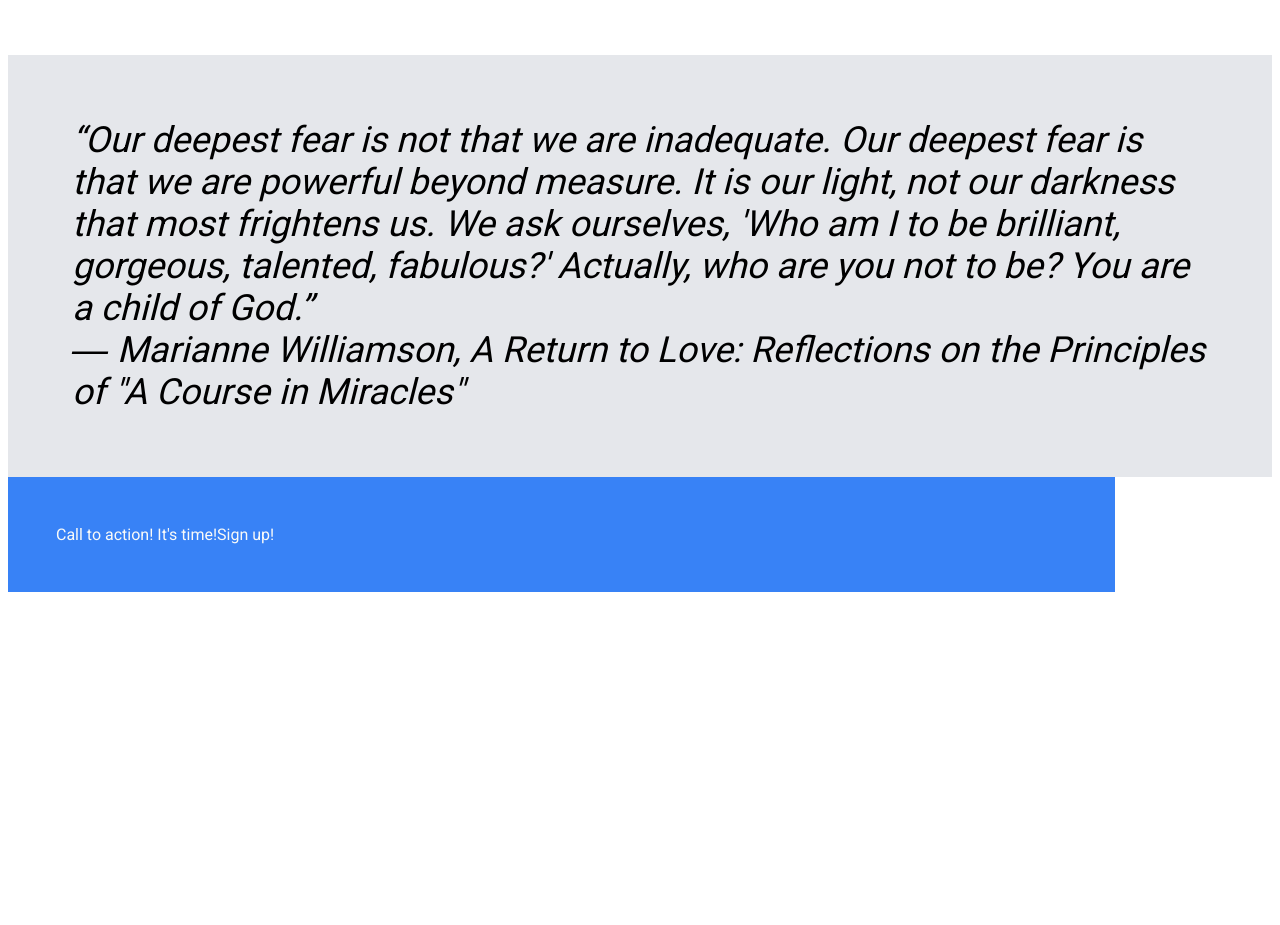
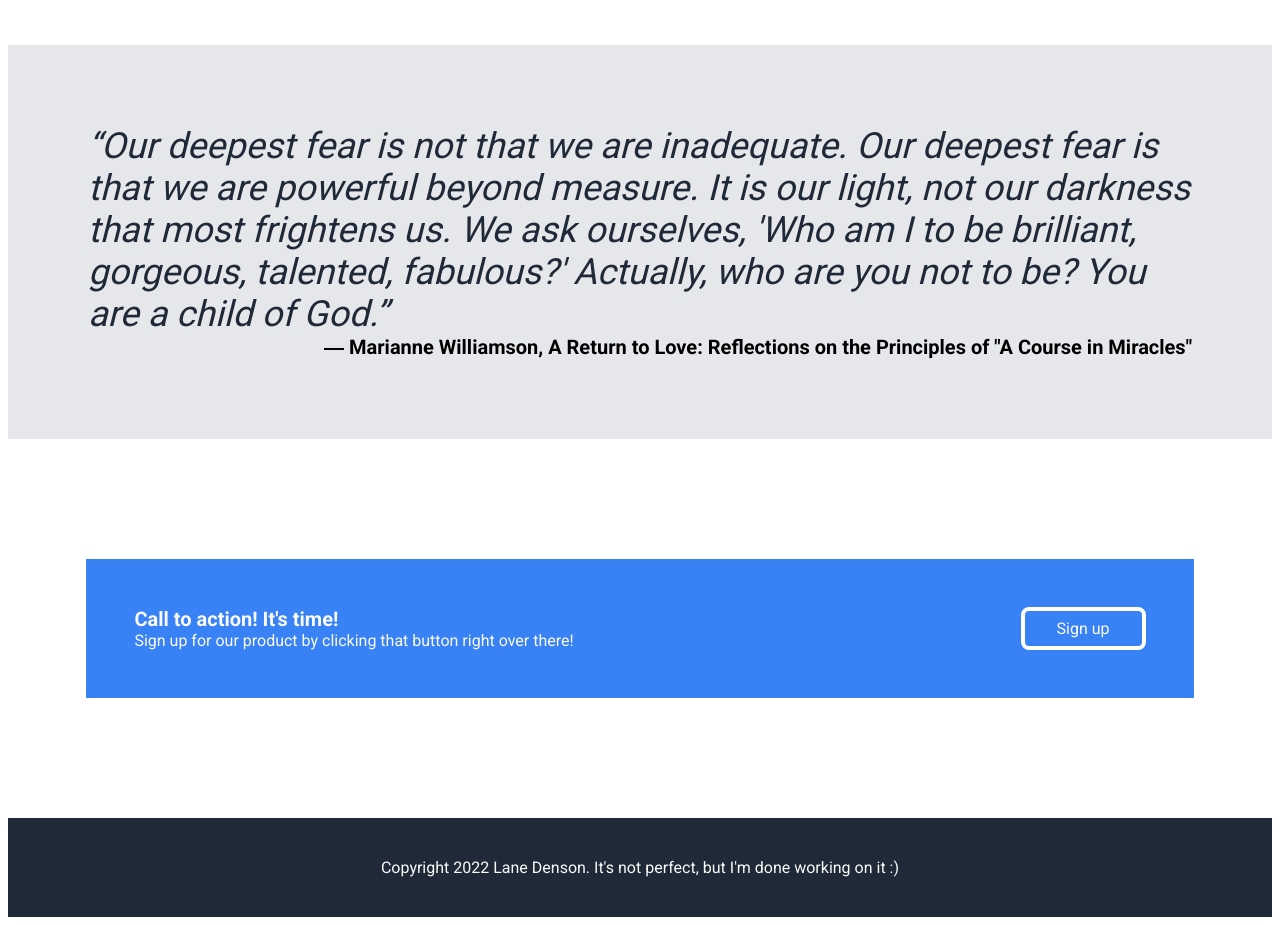
Before and after one commit to lanedenson/project-landing-page, a plain HTML site: page index.html in a window 1280 px wide. Shown: the part 920-1845 px from the top of the page. Before the commit the page ends 1520 px from the top, so only its background shows below. Drawn offline with Linux system fonts and the light colour scheme.

Commit message:
Finished with the project It's not perfect, but I need to move on. I think I did pretty well all things considered.

```diff
--- a/index.html
+++ b/index.html
@@ -41,7 +41,8 @@
             <div class="blue-button">Sign Up</div>
         </div>
         <div class="hero-right">
-            <img src="images/rohit-varma-lion-unsplash-600w-optimized.jpg" alt="Lion. Photo courtesy Rohit Varma/Unsplash.">
+            <img src="images/rohit-varma-lion-unsplash-600w-optimized.jpg"
+                alt="Lion. Photo courtesy Rohit Varma/Unsplash.">
         </div>
     </div>
 
@@ -72,22 +73,30 @@
     <!-- Quote -->
     <div class="pullquote">
 
-        “Our deepest fear is not that we are inadequate. Our deepest fear is that we are powerful beyond measure. It is
-        our light, not our darkness that most frightens us. We ask ourselves, 'Who am I to be brilliant, gorgeous,
-        talented, fabulous?' Actually, who are you not to be? You are a child of God.”
+        <div class="quote">
+            “Our deepest fear is not that we are inadequate. Our deepest fear is that we are powerful beyond measure. It
+            is our light, not our darkness that most frightens us. We ask ourselves, 'Who am I to be brilliant,
+            gorgeous, talented, fabulous?' Actually, who are you not to be? You are a child of God.”
+        </div>
 
-        <div class="quote-attribution"></div>― Marianne Williamson, A Return to Love: Reflections on the Principles of "A Course in Miracles"</div>
+        <div class="quote-attribution">― Marianne Williamson, A Return to Love: Reflections on the Principles of "A
+            Course in Miracles"</div>
     </div>
 
     <!-- Call To Action-->
     <div class="calltoaction">
         <div style="cta-left">
-            Call to action! It's time!
+            <div class="cta-head">Call to action! It's time!</div>
+            <div class="cta-text">Sign up for our product by clicking that button right over there!</div>
         </div>
-        <div style="outline-button">
-            Sign up!
-        </div>
+        <a class="outline-button" href="#">
+            Sign up
+        </a>
+    </div>
 
+    <!-- Footer-->
+    <div class="footer">
+        Copyright 2022 Lane Denson.  It's not perfect, but I'm done working on it :)
     </div>
 
 </body>
--- a/style.css
+++ b/style.css
@@ -7,7 +7,8 @@ body {
 }
 
 .header,
-.hero {
+.hero,
+.footer {
     background-color: #1f2937;
     color: #F9FAF8;
 }
@@ -45,7 +46,6 @@ body {
     align-content: space-between;
     justify-content: space-between;
     padding: 60px 16px;
-
 }
 
 .hero-left {
@@ -82,14 +82,15 @@ img {
     width: 50%;
 }
 
-
 /* Content Boxes */
 
 .content {
     display: flex;
     justify-content: space-between;
     flex-direction: column;
+    margin: 0 auto;
     margin-bottom: 160px;
+    width: 80%;
 }
 
 .content h2 {
@@ -104,32 +105,73 @@ img {
 }
 
 .content-box {
-    width: 160px;
-    height: 160px;
+    width: 150px;
+    height: 150px;
     text-align: center;
     margin: 20px;
 }
 
 .content-box-image {
     border: 4px solid #3882F6;
-    width: 160px;
-    height: 160px;
+    width: 150px;
+    height: 150px;
     border-radius: 8px;
 }
 
+/* Quote */
+
 .pullquote {
     background-color: #E5E7EB;
+    padding: 80px;
+}
+
+.quote {
+    color: #1F2937;
     font-style: italic;
+    font-weight: 100;
     font-size: 36px;
-    padding: 64px;
+}
+
+.quote-attribution {
+    font-weight: bold;
+    font-size: 20px;
+    text-align: right;
+}
+
+/* Call to action */
+
+.calltoaction,
+.outline-button {
+    color: #F9FAF8;
 }
 
 .calltoaction {
     display: flex;
     background-color: #3882F6;
-    color: #F9FAF8;
+    justify-content: space-between;
+    margin: 0 auto;
+    margin-top: 120px;
+    margin-bottom: 120px;
+    padding: 48px;
     width: 80%;
-    padding: 48px;
 }
 
-.footer {}
+.cta-head {
+    font-size: 20px;
+    font-weight: bold;
+}
+
+.outline-button {
+    align-items: center;
+    border: 4px solid white;
+    border-radius: 8px;
+    padding: 8px 32px;
+    text-decoration: none;
+}
+
+
+.footer {
+    padding: 40px;
+    text-align: center;
+    align-items: center;
+}
```
